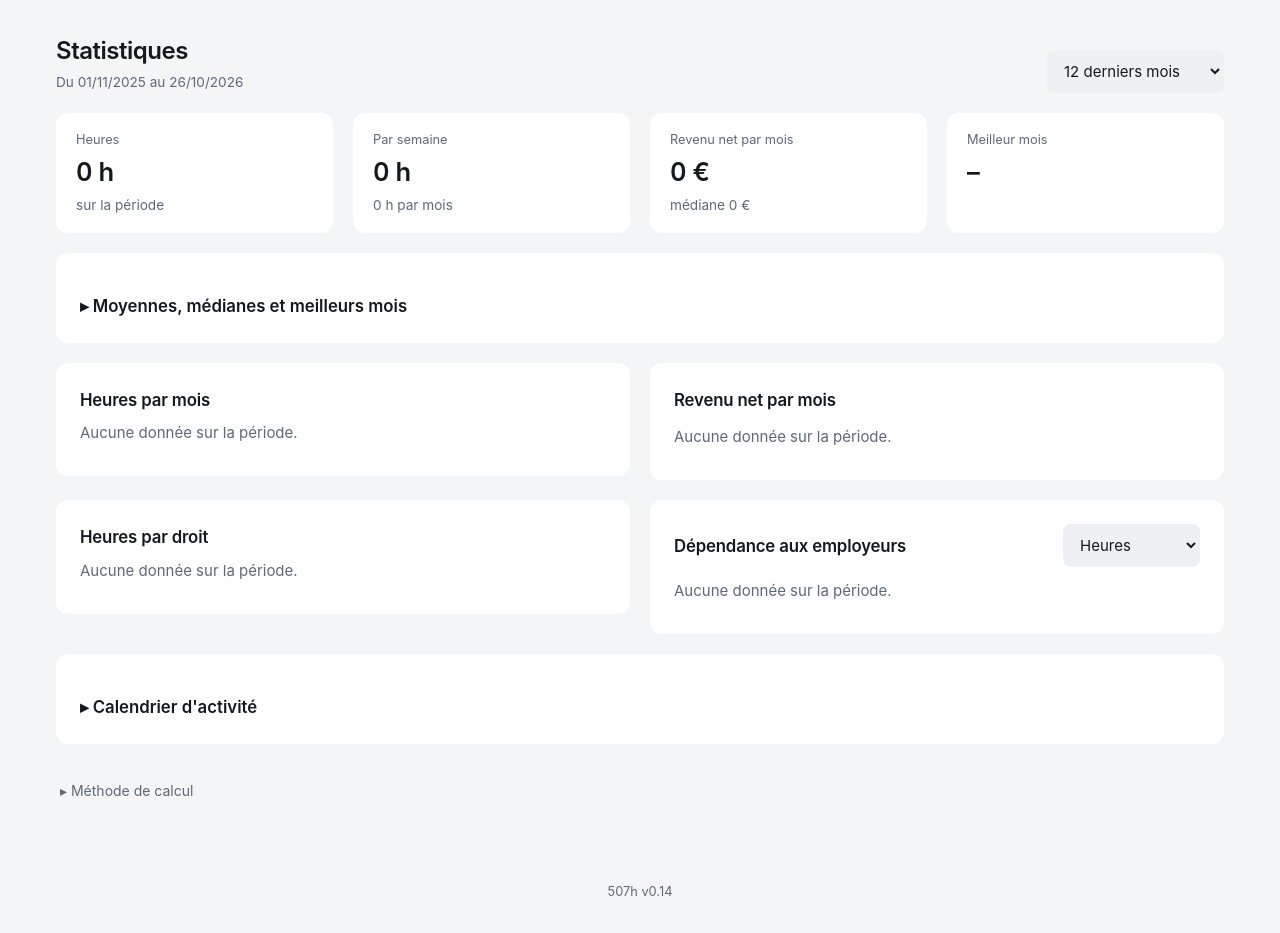
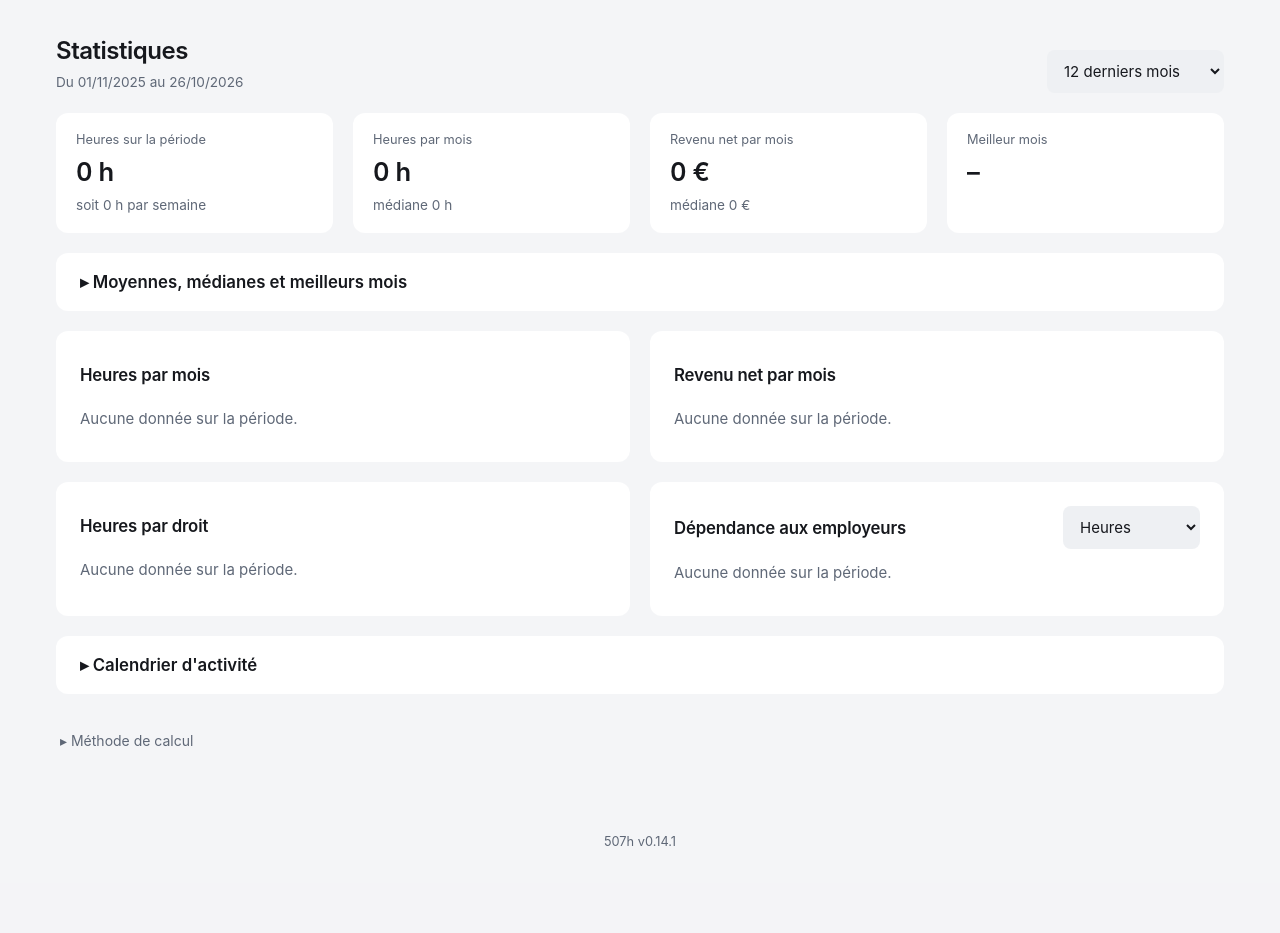
Before and after one commit to migmul/507h, a Flask app: page /stats in a window 1280 px wide. Shown: the part 57-990 px from the top of the page. After the commit the page ends 903 px from the top, so only its background shows below. Run offline with Flask 3, Linux system fonts and the light colour scheme; the visitor is signed in with stand-in values (Sample User, id 1); tables that the repository leaves empty hold one stand-in row (values such as "Sample post"); data that the repository does not hold is empty; parts of the project's set-up code (start-up, migrations or seed data) failed here and were passed over.

Commit message:
fix: tuiles de statistiques plus claires, cartes de graphiques alignées, décimales à la française et cartes repliables recentrées (v0.14.1)

```diff
--- a/main.py
+++ b/main.py
@@ -32,7 +32,7 @@ from flask import (
 from werkzeug.security import check_password_hash, generate_password_hash
 from werkzeug.utils import secure_filename
 
-APP_VERSION = "0.14"
+APP_VERSION = "0.14.1"
 
 BASE = Path(__file__).parent
 load_dotenv(BASE / ".env")
--- a/static/css/style.css
+++ b/static/css/style.css
@@ -223,6 +223,7 @@ a {
     justify-content: space-between;
     align-items: center;
     gap: 1rem;
+    min-height: 2.5rem;
     margin-bottom: .75rem;
 }
 
@@ -959,6 +960,15 @@ details.method {
     padding: 0 .25rem;
 }
 
+/* Cartes repliables : pas de marge au-dessus, plus basses quand elles sont fermées */
+details.fold {
+    margin-top: 0;
+}
+
+.card:has(> details.fold:not([open])) {
+    padding-block: 1rem;
+}
+
 /* ==========================================================================
    10. Modales
    ========================================================================== */
--- a/static/js/intermittence.js
+++ b/static/js/intermittence.js
@@ -3,7 +3,8 @@ const csrf = document.querySelector('meta[name="csrf-token"]').content;
 const eur = new Intl.NumberFormat('fr-FR', { style: 'currency', currency: 'EUR' });
 const fdate = (d) => new Date(d + 'T00:00:00').toLocaleDateString('fr-FR');
 const fmonth = (m) => new Date(m + '-01T00:00:00').toLocaleDateString('fr-FR', { month: 'long', year: 'numeric' });
-const fh = (h) => `${Math.round(h * 10) / 10} h`;
+const nf1 = new Intl.NumberFormat('fr-FR', { maximumFractionDigits: 1 });
+const fh = (h) => (h == null ? '–' : `${nf1.format(h)} h`);
 const money = (v) => (v == null ? '–' : eur.format(v));
 const today = () => new Date(Date.now() - new Date().getTimezoneOffset() * 60000).toISOString().slice(0, 10);
 const TYPE = { first: 'Première ouverture', renewal: 'Renouvellement', anticipated: 'Demande anticipée' };
@@ -66,7 +67,7 @@ function renderCurrent(o) {
 
     const p = o.projection;
     $('#proj-bar').style.width = Math.min(100, (p.hours_total / 507) * 100) + '%';
-    $('#proj-hours').textContent = Math.round(p.hours_total * 10) / 10;
+    $('#proj-hours').textContent = nf1.format(p.hours_total);
     $('#proj-msg').textContent = p.hours_needed > 0
         ? `Il manque ${fh(p.hours_needed)}` + (p.per_week ? ` · ${fh(p.per_week)} par semaine d'ici l'examen` : '')
         : 'Seuil atteint';
--- a/static/js/stats.js
+++ b/static/js/stats.js
@@ -3,7 +3,8 @@ const csrf = document.querySelector('meta[name="csrf-token"]').content;
 const NS = 'http://www.w3.org/2000/svg';
 const COLORS = ['#ff5a36', '#4cc9f0', '#5ad19a', '#f5b942', '#b388ff', '#ff8fab', '#8bd3dd', '#9aa3b5'];
 const eur0 = new Intl.NumberFormat('fr-FR', { style: 'currency', currency: 'EUR', maximumFractionDigits: 0 });
-const fh = (h) => (h == null ? '–' : `${Math.round(h * 10) / 10} h`);
+const nf1 = new Intl.NumberFormat('fr-FR', { maximumFractionDigits: 1 });
+const fh = (h) => (h == null ? '–' : `${nf1.format(h)} h`);
 const fmonth = (m, long) => new Date(m + '-01T00:00:00').toLocaleDateString(
     'fr-FR', long ? { month: 'long', year: 'numeric' } : { month: 'short', year: '2-digit' });
 const fdate = (d) => new Date(d + 'T00:00:00').toLocaleDateString('fr-FR');
@@ -285,8 +286,9 @@ function render() {
 
     // Chiffres clés
     $('#t-hours').textContent = fh(st.hours_total);
-    $('#t-week').textContent = fh(st.hours_per_week);
-    $('#t-week-sub').textContent = hs ? `${fh(hs.mean)} par mois` : '';
+    $('#t-hours-sub').textContent = st.hours_per_week != null ? `soit ${fh(st.hours_per_week)} par semaine` : '';
+    $('#t-month').textContent = hs ? fh(hs.mean) : '–';
+    $('#t-month-sub').textContent = hs ? `médiane ${fh(hs.median)}` : '';
     $('#t-income').textContent = total ? eur0.format(total.mean) : '–';
     $('#t-income-sub').textContent = total ? `médiane ${eur0.format(total.median)}` : '';
     $('#t-best').textContent = hasBest ? eur0.format(total.best) : '–';
--- a/templates/stats.html
+++ b/templates/stats.html
@@ -18,14 +18,14 @@
 
     <div class="tiles">
         <section class="card tile">
-            <p class="stat-label">Heures</p>
+            <p class="stat-label">Heures sur la période</p>
             <p class="big" id="t-hours"></p>
-            <p class="muted small">sur la période</p>
+            <p class="muted small" id="t-hours-sub"></p>
         </section>
         <section class="card tile">
-            <p class="stat-label">Par semaine</p>
-            <p class="big" id="t-week"></p>
-            <p class="muted small" id="t-week-sub"></p>
+            <p class="stat-label">Heures par mois</p>
+            <p class="big" id="t-month"></p>
+            <p class="muted small" id="t-month-sub"></p>
         </section>
         <section class="card tile">
             <p class="stat-label">Revenu net par mois</p>
@@ -67,9 +67,9 @@
         </details>
     </section>
 
-    <div class="cols-2">
+    <div class="cols-2 stretch">
         <section class="card">
-            <h2>Heures par mois</h2>
+            <div class="card-head"><h2>Heures par mois</h2></div>
             <div class="chart" id="chart-hours"></div>
         </section>
         <section class="card">
@@ -80,7 +80,7 @@
             <div class="chart" id="chart-income"></div>
         </section>
         <section class="card">
-            <h2>Heures par droit</h2>
+            <div class="card-head"><h2>Heures par droit</h2></div>
             <div class="chart" id="chart-rights"></div>
         </section>
         <section class="card">
```
Also changed, not shown: static/js/dashboard.js (+4 -3 lines), changelog.md.
